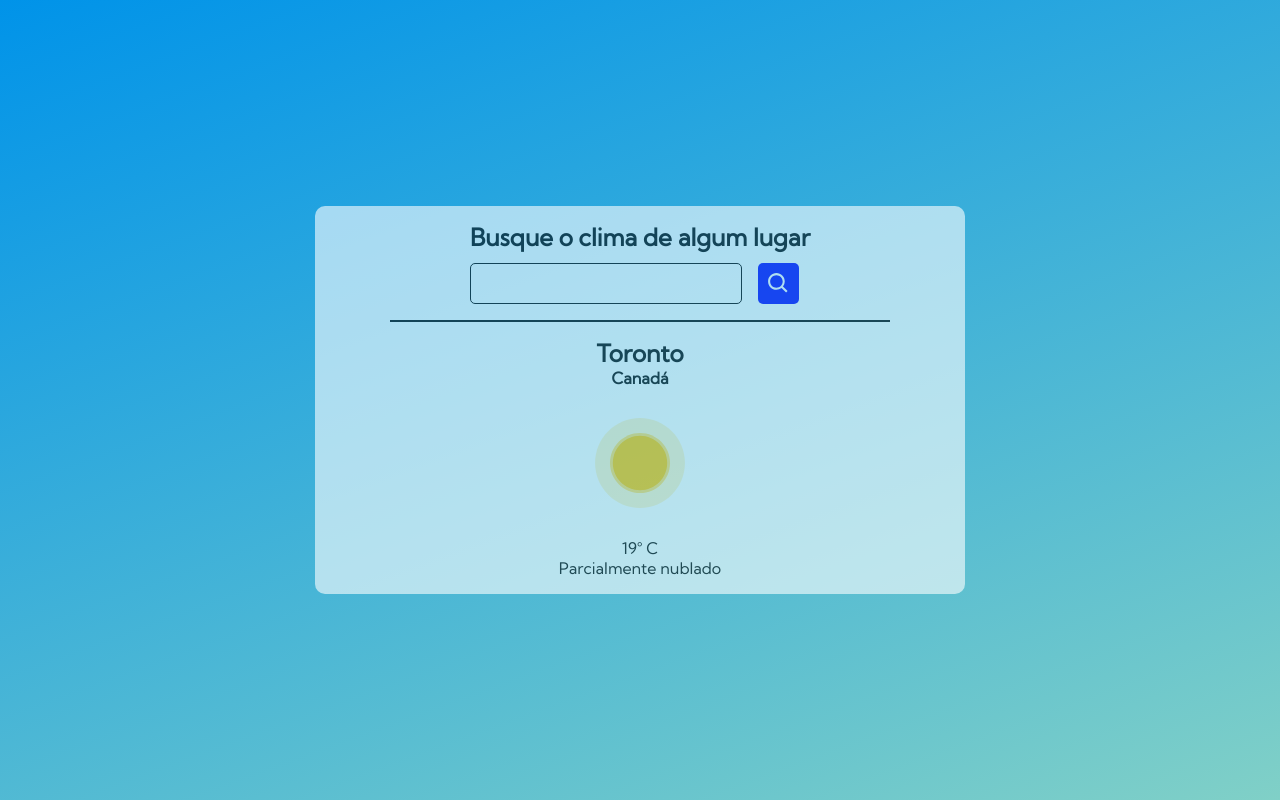
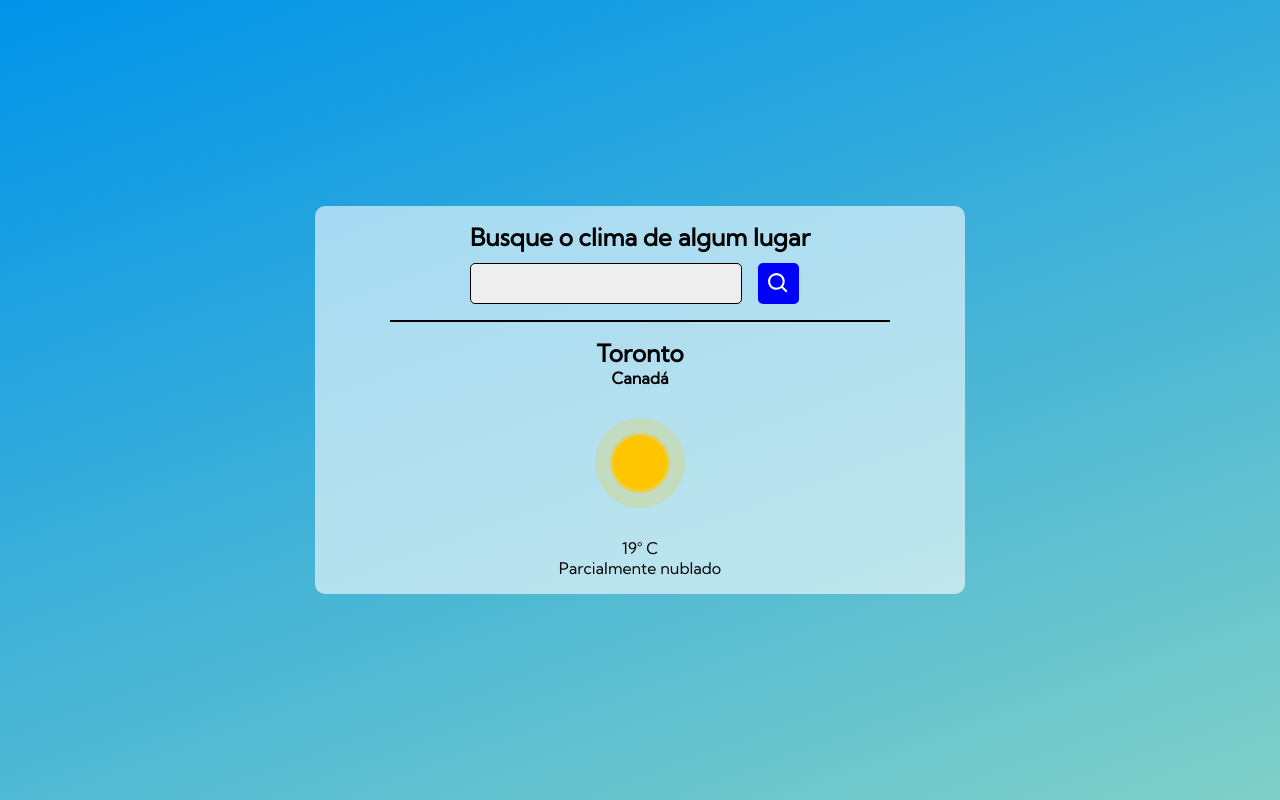
Before and after one commit to gustavo-atanazio/Weather, a React (Vite) app: page / in a window 1280 px wide. Built offline with nearby package versions, Linux system fonts and the light colour scheme.

Commit message:
Ajustando opacidade

```diff
--- a/src/App.css
+++ b/src/App.css
@@ -2,8 +2,7 @@
     width: 80%;
     max-width: 650px;
 
-    background-color: #FFF;
-    opacity: 0.6;
+    background-color: rgba(255, 255, 255, 0.6);
     border-radius: 10px;
 }
 
@@ -36,7 +35,7 @@
     outline: 0;
     padding: 0.2rem 0.2rem 0.2rem 0.5rem;
     font-size: 1rem;
-    background-color: #FFF;
+    background-color: #EEE;
 }
 
 .user-search button {
```
